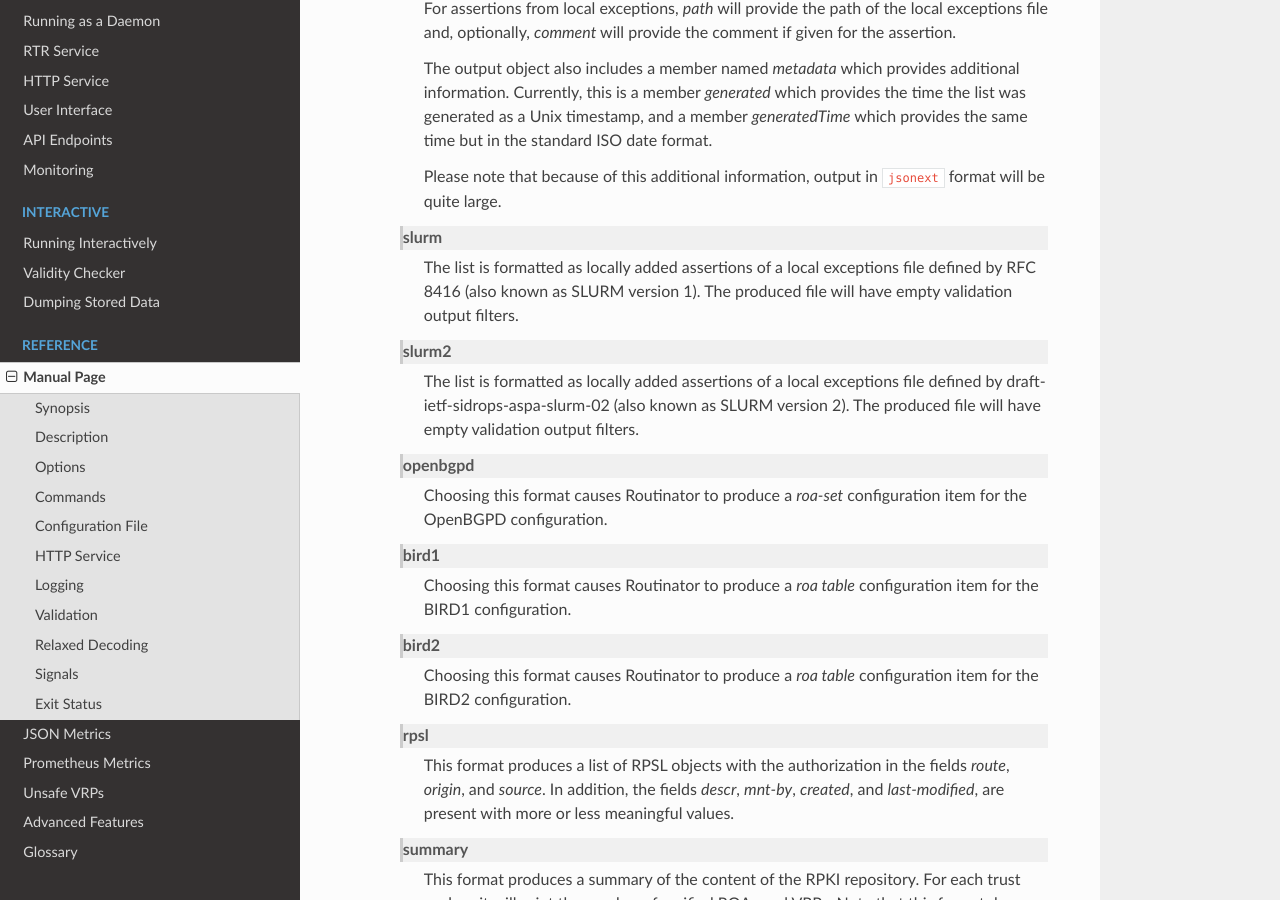
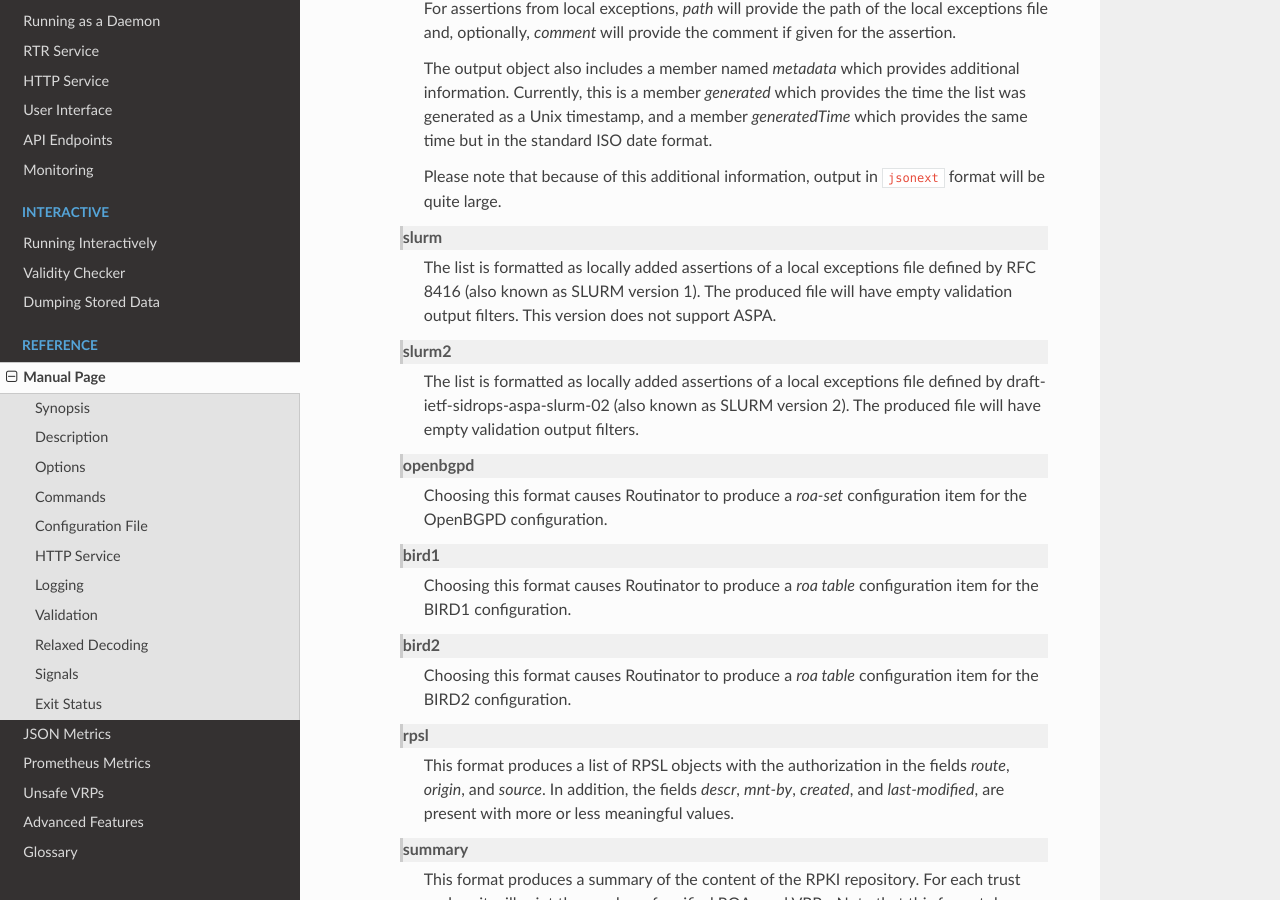
Before and after one commit to NLnetLabs/routinator, a Sphinx documentation site: the page built from doc/manual/source/manual-page.rst, in a window 1280 px wide and 900 px high, scrolled down 10406 px. Built offline with Sphinx 7.4.7 and the Read the Docs theme 3.1.0, drawn with Linux system fonts in a browser that asks for light colours.

Commit message:
Mention again that V1 does not support ASPA

```diff
--- a/doc/manual/source/manual-page.rst
+++ b/doc/manual/source/manual-page.rst
@@ -581,7 +581,8 @@
                   The list is formatted as locally added assertions of a
                   local exceptions file defined by RFC 8416 (also known as
                   SLURM version 1). The produced file will have empty
-                  validation output filters.
+                  validation output filters. This version does not support
+                  ASPA.
 
            slurm2
                   The list is formatted as locally added assertions of a
```
